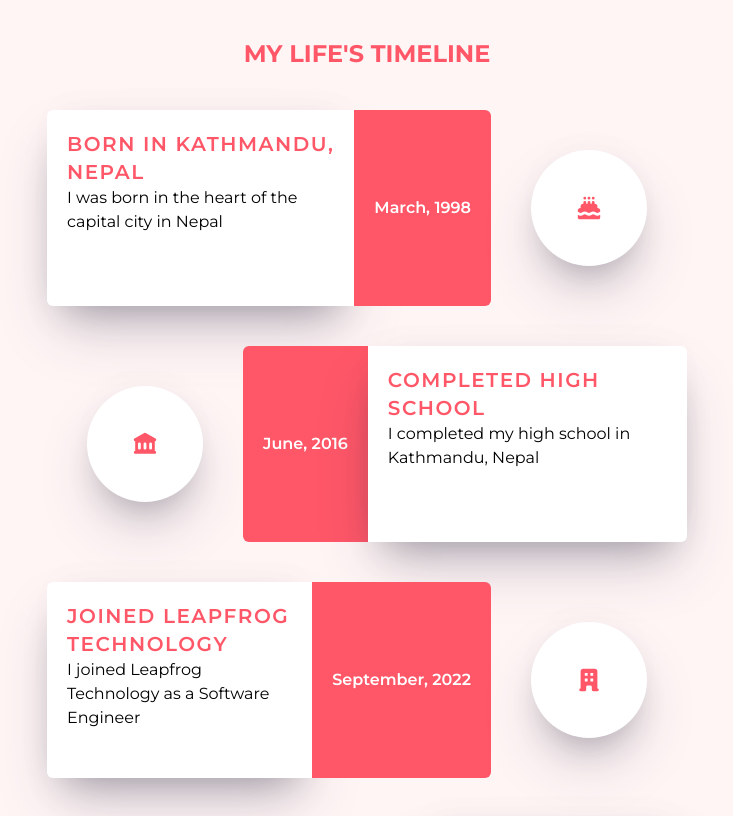
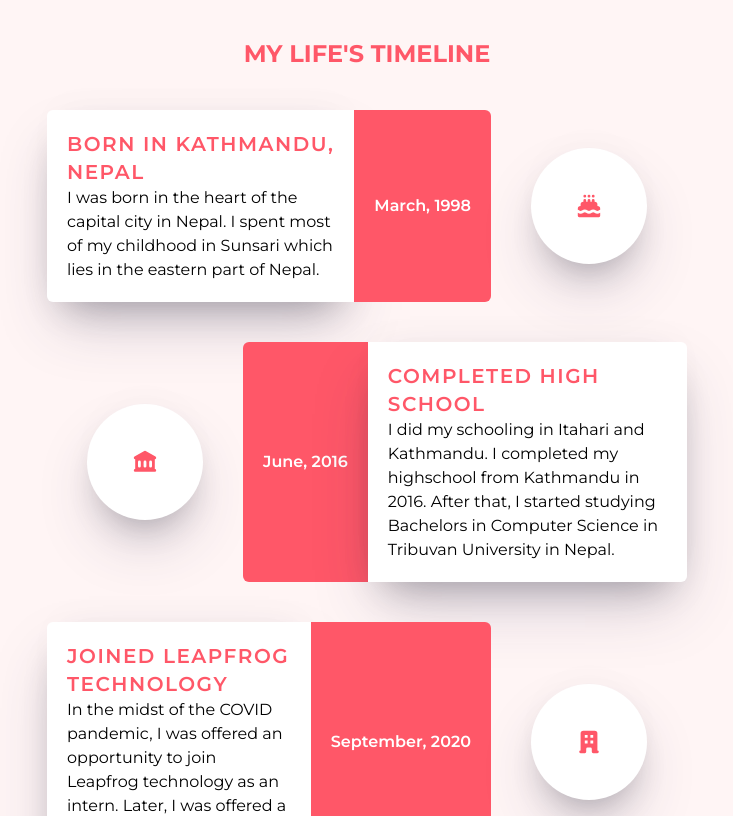
Before and after one commit to prashantacharya/bigomega-v2, a Next.js app: page / in a window 1280 px wide. Shown: the part 825-1641 px from the top of the page, without its empty margins (273-1006 px from the left). Built offline with nearby package versions, Linux system fonts and the light colour scheme.

Commit message:
Improve design on timeline page

```diff
--- a/components/Timeline.tsx
+++ b/components/Timeline.tsx
@@ -9,28 +9,30 @@ const data = [
   {
     date: 'March, 1998',
     title: 'Born in Kathmandu, Nepal',
-    description: 'I was born in the heart of the capital city in Nepal',
+    description:
+      'I was born in the heart of the capital city in Nepal. I spent most of my childhood in Sunsari which lies in the eastern part of Nepal.',
     icon: <CakeIcon className="h-7 w-7 text-primary-normal" />,
   },
 
   {
     date: 'June, 2016',
     title: 'Completed High School',
-    description: 'I completed my high school in Kathmandu, Nepal',
+    description:
+      'I did my schooling in Itahari and Kathmandu. I completed my highschool from Kathmandu in 2016. After that, I started studying Bachelors in Computer Science in Tribuvan University in Nepal.',
     icon: <LibraryIcon className="h-7 w-7 text-primary-normal" />,
   },
-
   {
-    date: 'September, 2022',
+    date: 'September, 2020',
     title: 'Joined Leapfrog Technology',
-    description: 'I joined Leapfrog Technology as a Software Engineer',
+    description:
+      'In the midst of the COVID pandemic, I was offered an opportunity to join Leapfrog technology as an intern. Later, I was offered a job as a Software Engineer.',
     icon: <OfficeBuildingIcon className="h-7 w-7 text-primary-normal" />,
   },
 
   {
     date: 'September 2022',
     title: 'Complete Undergraduate Studies',
-    description: 'I completed my undergraduate studies in Kathmandu, Nepal',
+    description: 'I completed my undergraduate studies in Kathmandu, Nepal.',
     icon: <AcademicCapIcon className="h-7 w-7 text-primary-normal" />,
   },
 ];
@@ -49,8 +51,10 @@ const Timeline = () => {
               className="timeline__event w-[70vw] md:w-[50vw] animated fadeInUp delay-3s timeline__event--type1"
               key={item.date}
             >
-              <div className="timeline-icon-shadow p-[44px] md:m-10 md:rounded-full bg-normal flex align-center justify-center">
-                {item.icon}
+              <div className="md:flex items-center">
+                <div className="timeline-icon-shadow p-[44px] md:mx-10 md:rounded-full bg-normal flex align-center justify-center">
+                  {item.icon}
+                </div>
               </div>
 
               <div className="timeline__event__date text-md">{item.date}</div>
```
